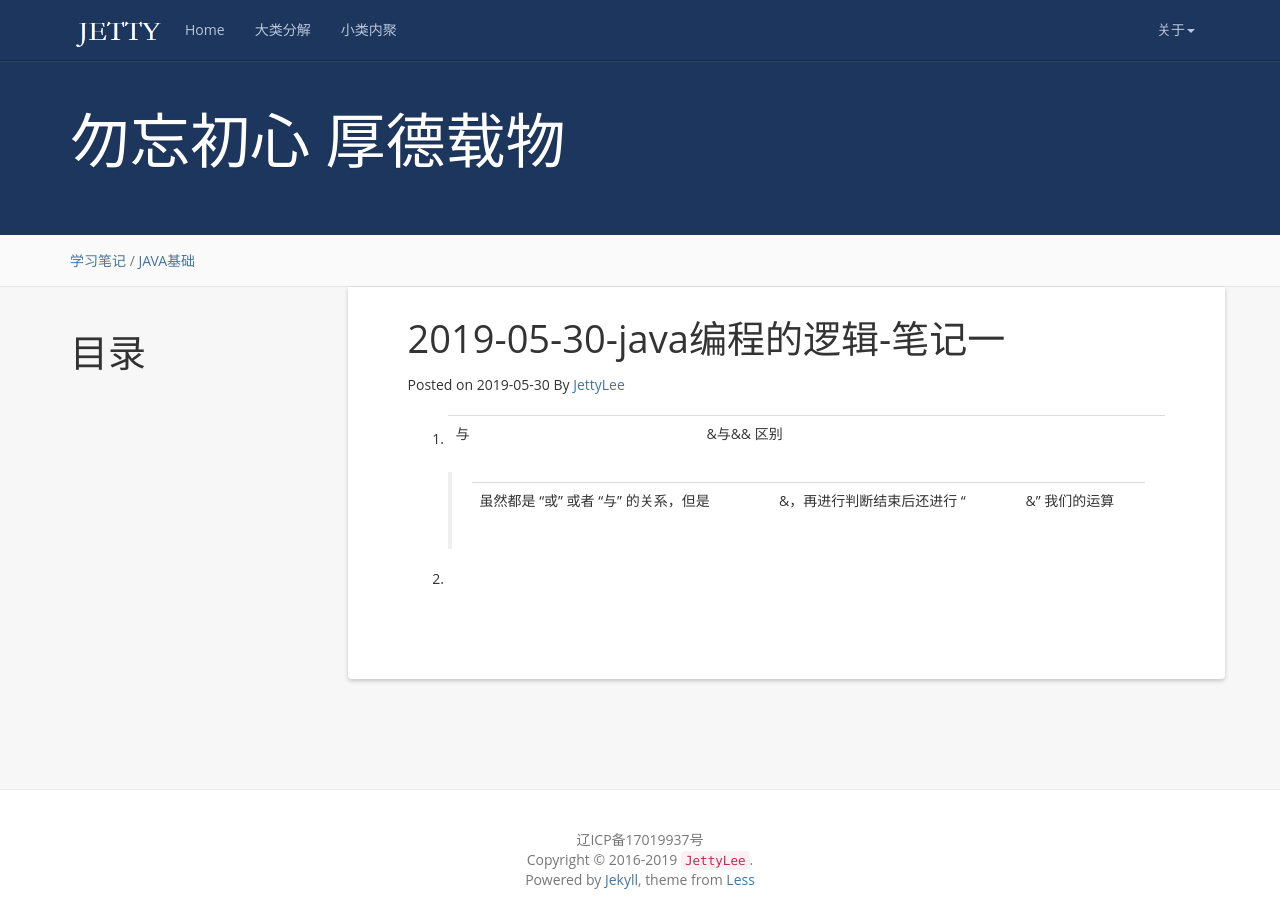
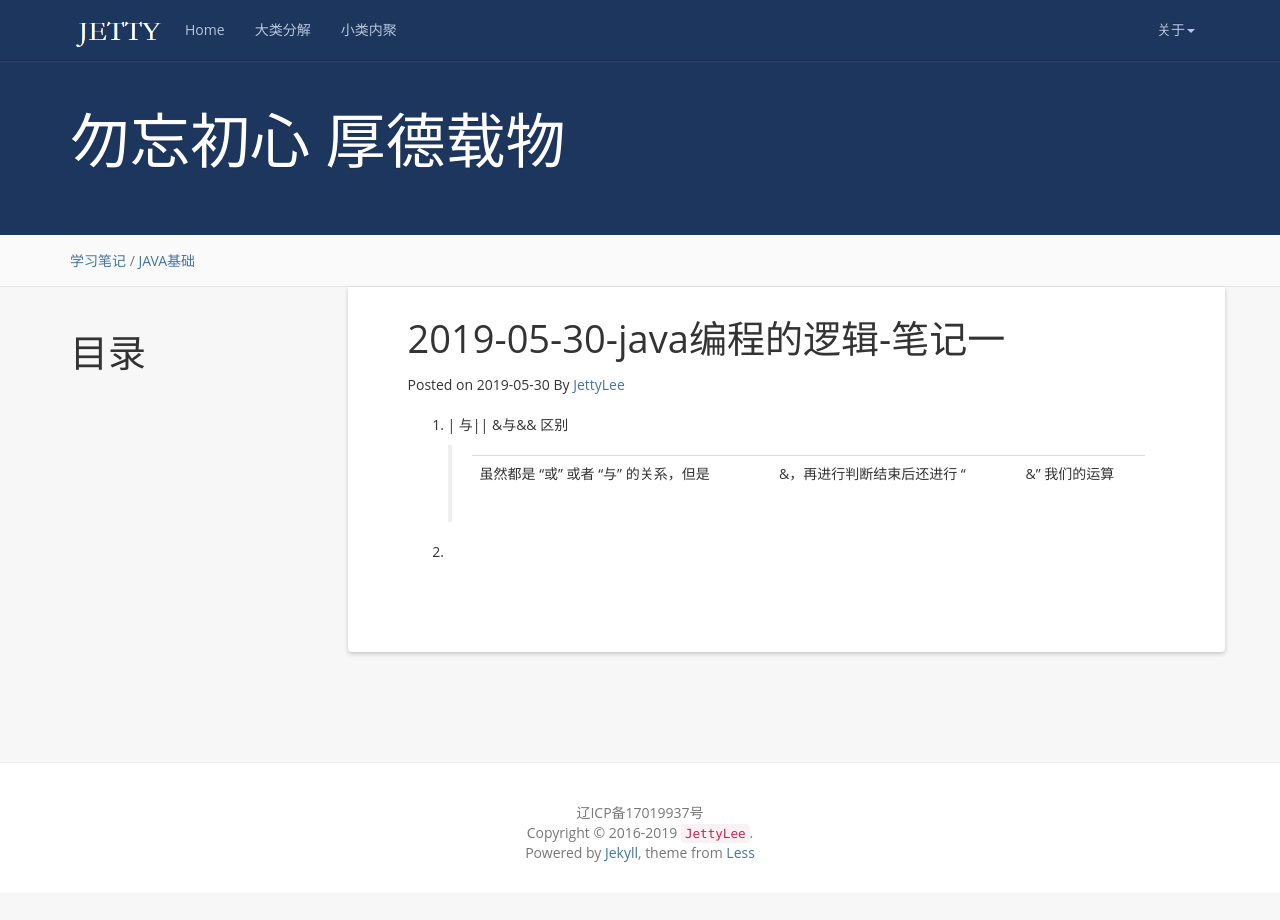
Before and after one commit to JettyLee/blog, a Jekyll site: the page built from _posts/2019-05-30-java编程的逻辑-笔记一.md, in a window 1280 px wide. Built offline with Jekyll 4.4.1, drawn with Linux system fonts in a browser that asks for light colours; comment, search, counter and statistics services are not loaded.

Commit message:
java编程的思维 笔记

```diff
--- a/_posts/2019-05-30-java编程的逻辑-笔记一.md
+++ b/_posts/2019-05-30-java编程的逻辑-笔记一.md
@@ -11,7 +11,7 @@ tag:  JAVA基础
 {:toc}
 
 
-1. | 与||   &与&& 区别
+1. \| 与\|\|   &与&& 区别
 
    >虽然都是 “或” 或者 “与” 的关系，但是| &，再进行判断结束后还进行 “| &”  我们的运算
 
```
